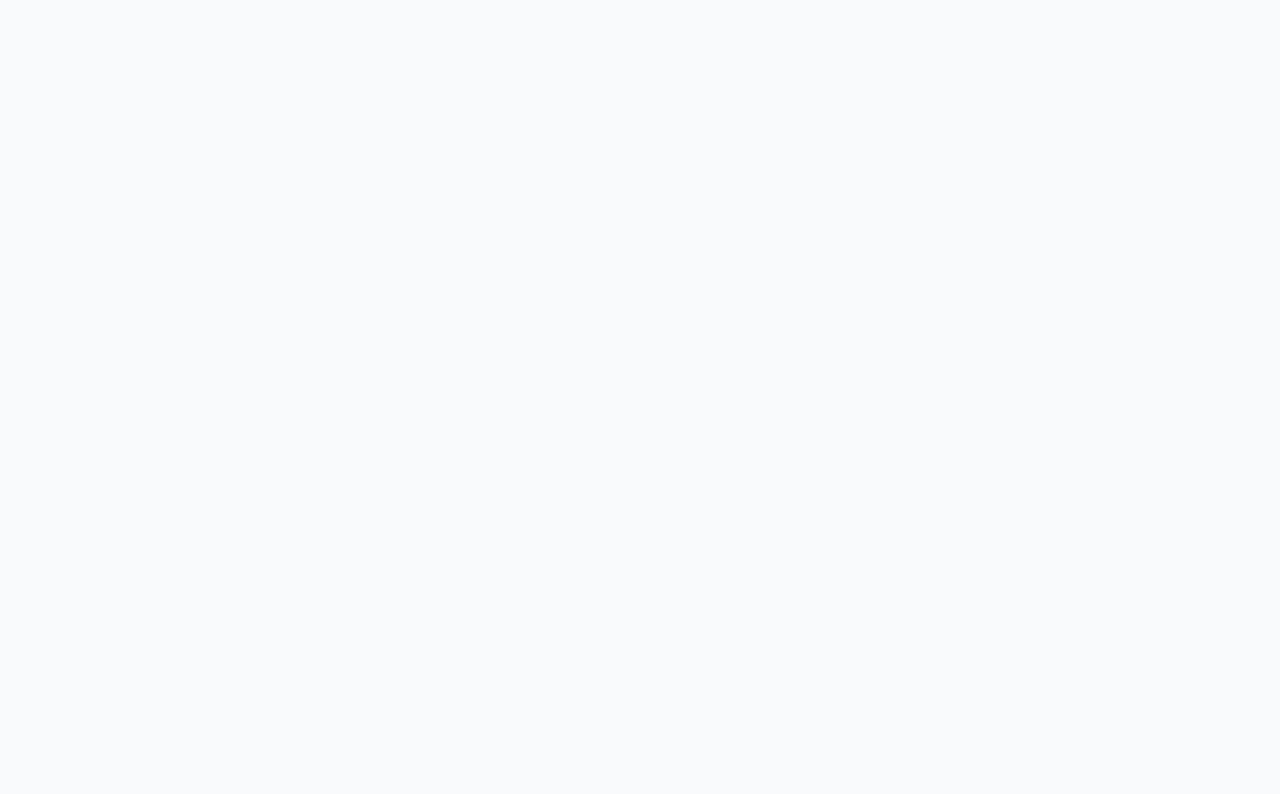
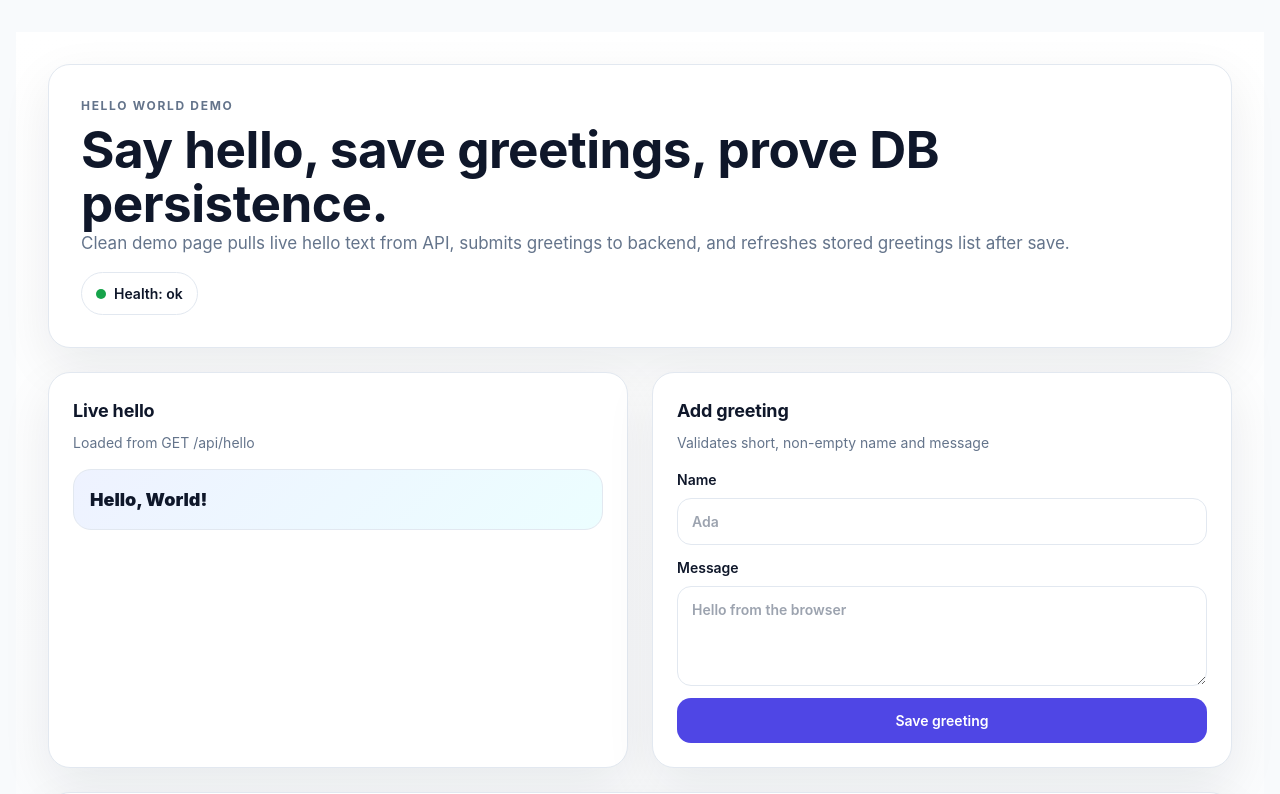
Before and after one commit to ThanhNV121097/project-f5d06cd0, a Next.js app in the folder code/frontend/: page / in a window 1280 px wide. Shown: the top 794 px of the page. Built offline with nearby package versions, Linux system fonts and the light colour scheme.

Commit message:
feat(ui): mount hello api demo

```diff
--- a/code/frontend/app/page.tsx
+++ b/code/frontend/app/page.tsx
@@ -1,7 +1,9 @@
+import HelloApiDemo from "../components/HelloApiDemo";
+
 export default function Home() {
   return (
     <main className="app-shell">
-      {/* Story components mount here. */}
+      <HelloApiDemo />
     </main>
   );
 }
```
